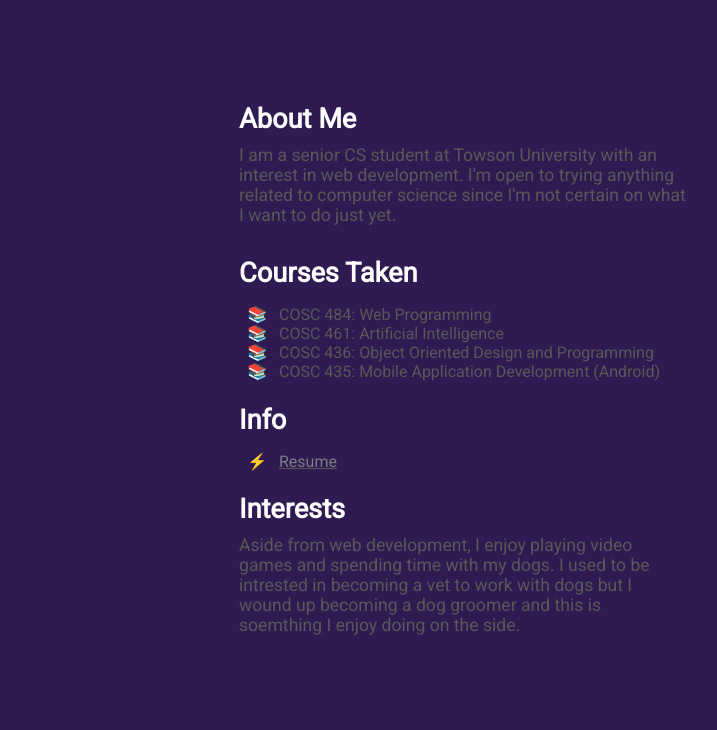
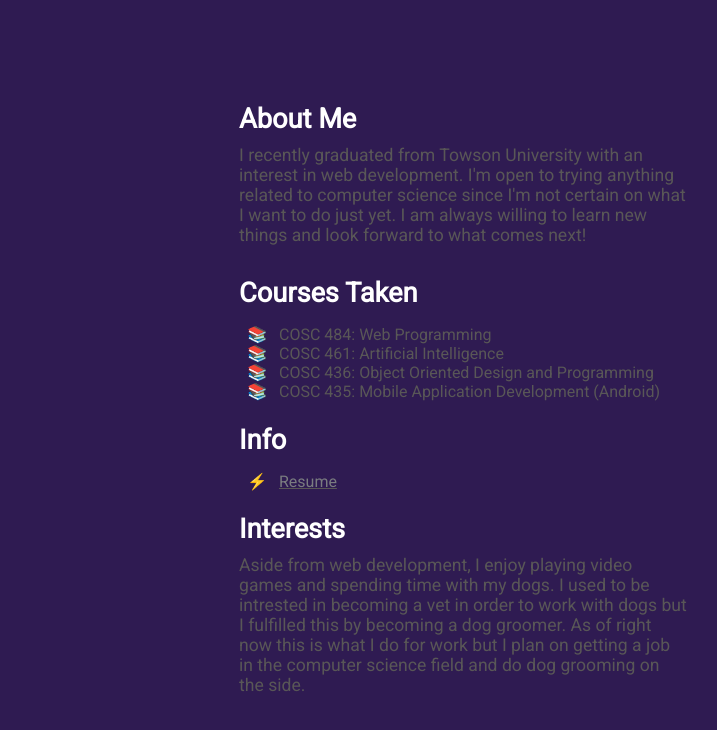
Before and after one commit to jenmye/jenmye.github.io, a plain HTML site: page index.html in a window 1280 px wide. Shown: the full height of the page, 401-1118 px from the left. Drawn offline with Linux system fonts and the light colour scheme.

Commit message:
Update index.html

```diff
--- a/index.html
+++ b/index.html
@@ -19,7 +19,7 @@
         </div>
         <div class="section-2">
             <h2>About Me</h2>
-            <p>I am a senior CS student at Towson University with an interest in web development. I'm open to trying anything related to computer science since I'm not certain on what I want to do just yet.
+            <p>I recently graduated from Towson University with an interest in web development. I'm open to trying anything related to computer science since I'm not certain on what I want to do just yet. I am always willing to learn new things and look forward to what comes next!
             </p>
             <h2>Courses Taken</h2>
             <ul class="book">
@@ -35,7 +35,7 @@
             </ul>
 
             <h2>Interests</h2>
-            <p>Aside from web development, I enjoy playing video games and spending time with my dogs. I used to be intrested in becoming a vet to work with dogs but I wound up becoming a dog groomer and this is soemthing I enjoy doing on the side.</p>
+            <p>Aside from web development, I enjoy playing video games and spending time with my dogs. I used to be intrested in becoming a vet in order to work with dogs but I fulfilled this by becoming a dog groomer. As of right now this is what I do for work but I plan on getting a job in the computer science field and do dog grooming on the side.</p>
         </div>
     </div>
 </body>
```
